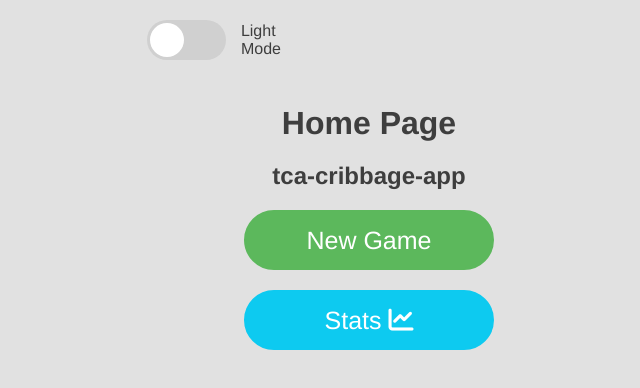
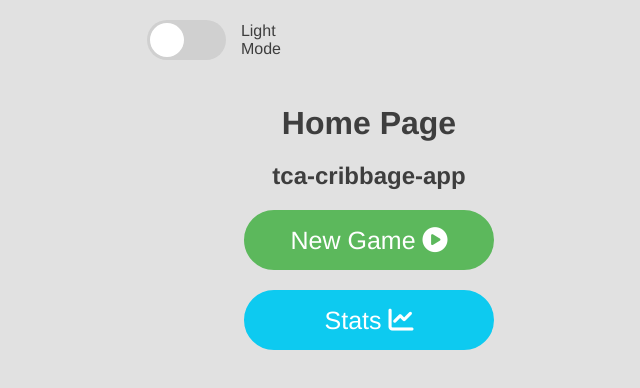
Before and after one commit to ClaytonDewey/tca-cribbage, a React (Create React App) app: page / in a window 1280 px wide. Shown: the top 388 px of the page, without its empty margins (271-911 px from the left). Built offline with nearby package versions, Linux system fonts and the light colour scheme.

Commit message:
Added icons to buttons

```diff
--- a/src/Components/Home/Home.tsx
+++ b/src/Components/Home/Home.tsx
@@ -8,7 +8,7 @@ export const Home = () => {
             <h1 className="text-center my-2">Home Page</h1>
             <h2 className="text-center">tca-cribbage-app</h2>
             <button className="btn btn-success mt-2" onClick={() => nav("/setup")}>
-                New Game
+                New Game <i className="fa-solid fa-circle-play"></i>
             </button>
             <button className="btn btn-info mt-2" onClick={() => nav("/stats")}>
                 Stats <i className="fa-solid fa-chart-line"></i>
--- a/src/Components/PlayGame/PlayGame.tsx
+++ b/src/Components/PlayGame/PlayGame.tsx
@@ -34,11 +34,11 @@ export const PlayGame = () => {
             </div>
 
             <button className="btn btn-info mt-2" onClick={nextTurn}>
-                Next Turn
+                Next Turn <i className="fa-solid fa-circle-chevron-right"></i>
             </button>
 
             <button className="btn btn-success mt-2" onClick={endGame}>
-                Done
+                Done <i className="fa-solid fa-circle-stop"></i>
             </button>
         </div>
     );
--- a/src/Components/SetupGame/SetupGame.tsx
+++ b/src/Components/SetupGame/SetupGame.tsx
@@ -122,7 +122,7 @@ export const SetupGame: React.FC<SetupGameProps> = ({ getUniquePlayers }) => {
             </ul>
 
             <button className="btn btn-success mt-4" onClick={startGame}>
-                Start Game
+                Start Game <i className="fa-solid fa-circle-play"></i>
             </button>
         </div>
     );
```
